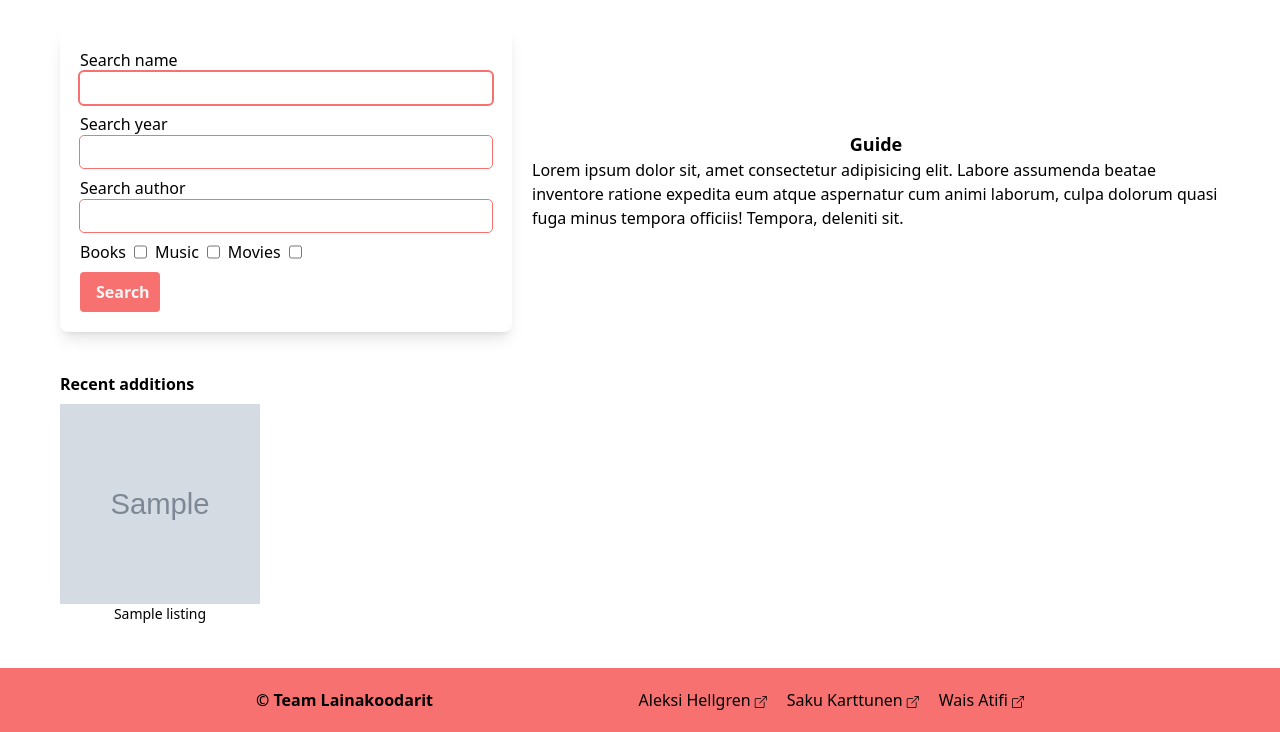
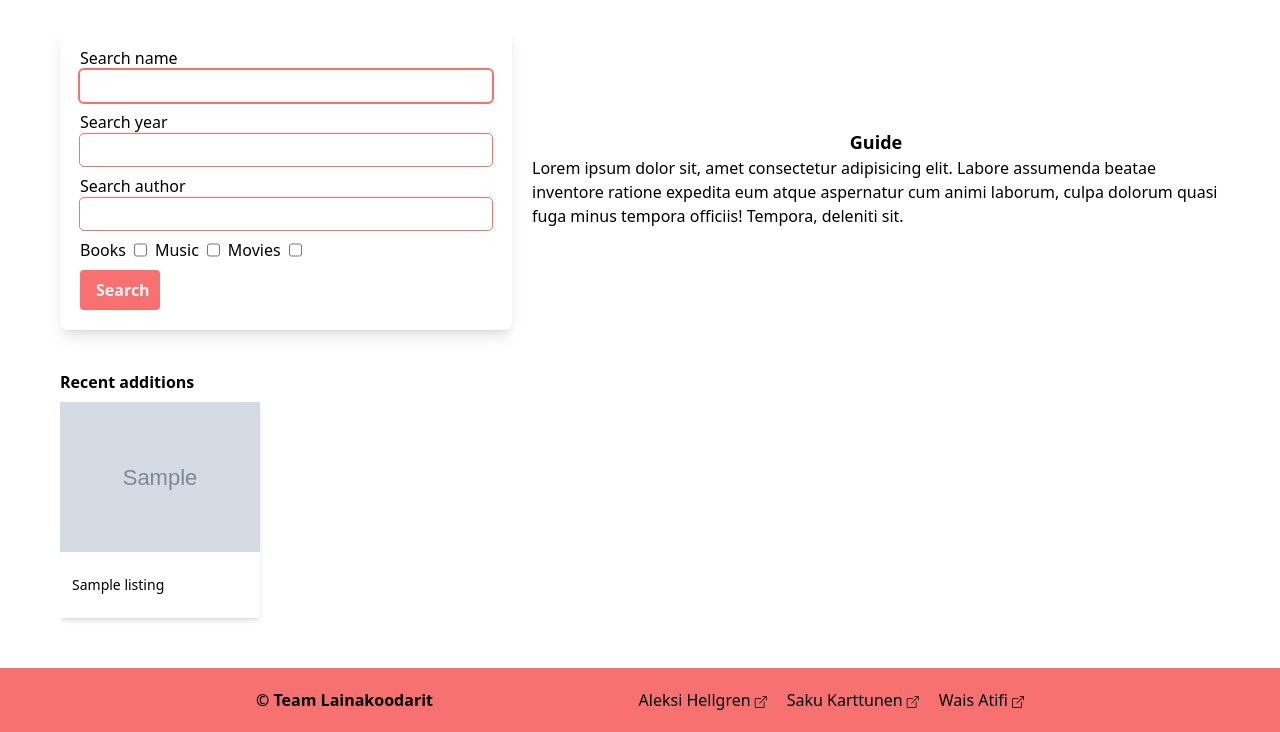
Before and after one commit to hamk-webdev-intip21a6/lainakoodarit_project, a Django app: template borrow/templates/borrow/index.html in a window 1280 px wide. Shown: the part 68-800 px from the top of the page. Run offline with Django 4.2, Linux system fonts and the light colour scheme; the template is opened without the code that fills it: most values are stand-ins (such as "Sample title", 1, 10 or a date in 2020); grey boxes marked "Sample" are stand-in pictures; some libraries are stand-ins or nearby versions.

Commit message:
fixed some template bugs

```diff
--- a/borrow/templates/borrow/index.html
+++ b/borrow/templates/borrow/index.html
@@ -47,18 +47,20 @@
 <!-- most recent additions -->
 <section class="max-w-[1200px] mx-auto mt-10 px-5">
   <h3 class="font-semibold mb-2">Recent additions</h3>
-  <div class="carousel grid grid-flow-col text-center pb-4 overflow-auto gap-x-4">
+  <div class="carousel grid grid-flow-col text-center pb-6 overflow-auto gap-x-4">
     {% for listing in listings %}
-    <a href="{% url 'borrow:product' listing.id %}" class="select-none">
+    <a href="{% url 'borrow:product' listing.id %}" draggable="false"
+      class="select-none shadow-md w-[200px] aspect-square group transition-all hover:shadow-lg">
       {% load static %}
-      <div class="aspect-square w-[200px] overflow-hidden relative group">
+      <div class="overflow-hidden relative group">
         <img src="{% static listing.thumbnail_path %}" alt="{{ listing.title }} - thumbnail" width="300" height="300"
           draggable="false"
-        class="object-cover aspect-square transition-all group-hover:scale-110"/>
-        <p class="absolute bottom-0 right-1/2 translate-x-1/2 py-2 bg-[#404040AA] w-full text-neutral-100 truncate
+        class="object-cover aspect-[4/3] transition-all group-hover:scale-110"/>
+        <p class="absolute bottom-0 right-1/2 translate-x-1/2 py-2 bg-[#40404055] w-full text-neutral-100 truncate
           opacity-0 transition-all group-hover:opacity-100">{{ listing.genre }}</p>
       </div>
-      <p class="text-sm max-w-[200px] truncate">{{ listing.title }}</p>
+      <p class="text-sm line-clamp-2 py-2 px-3 text-start h-2/6 flex items-center
+        transition-all group-hover:underline">{{ listing.name }}</p>
     </a>
     {% endfor %}
   </div>
--- a/borrow/templates/borrow/product_list.html
+++ b/borrow/templates/borrow/product_list.html
@@ -12,7 +12,8 @@
   <section class="max-w-[1200px] mx-auto px-5 mb-20">
     <div class="grid gap-5 sm:grid-cols-2 md:grid-cols-3 lg:grid-cols-4">
     {% for listing in listings %}
-      <a href="{% url 'borrow:product' listing.id %}" class="product-card shadow-md flex flex-col select-none group">
+      <a href="{% url 'borrow:product' listing.id %}" draggable="false"
+        class="product-card shadow-md flex flex-col select-none group">
         <div class="product-img overflow-hidden group relative sm:h-5/6">
           {% load static %}
           <img src="{% static listing.thumbnail_path %}" alt="{{ listing.name}} -thumbnail" width="200" height="200" draggable="false"
```
